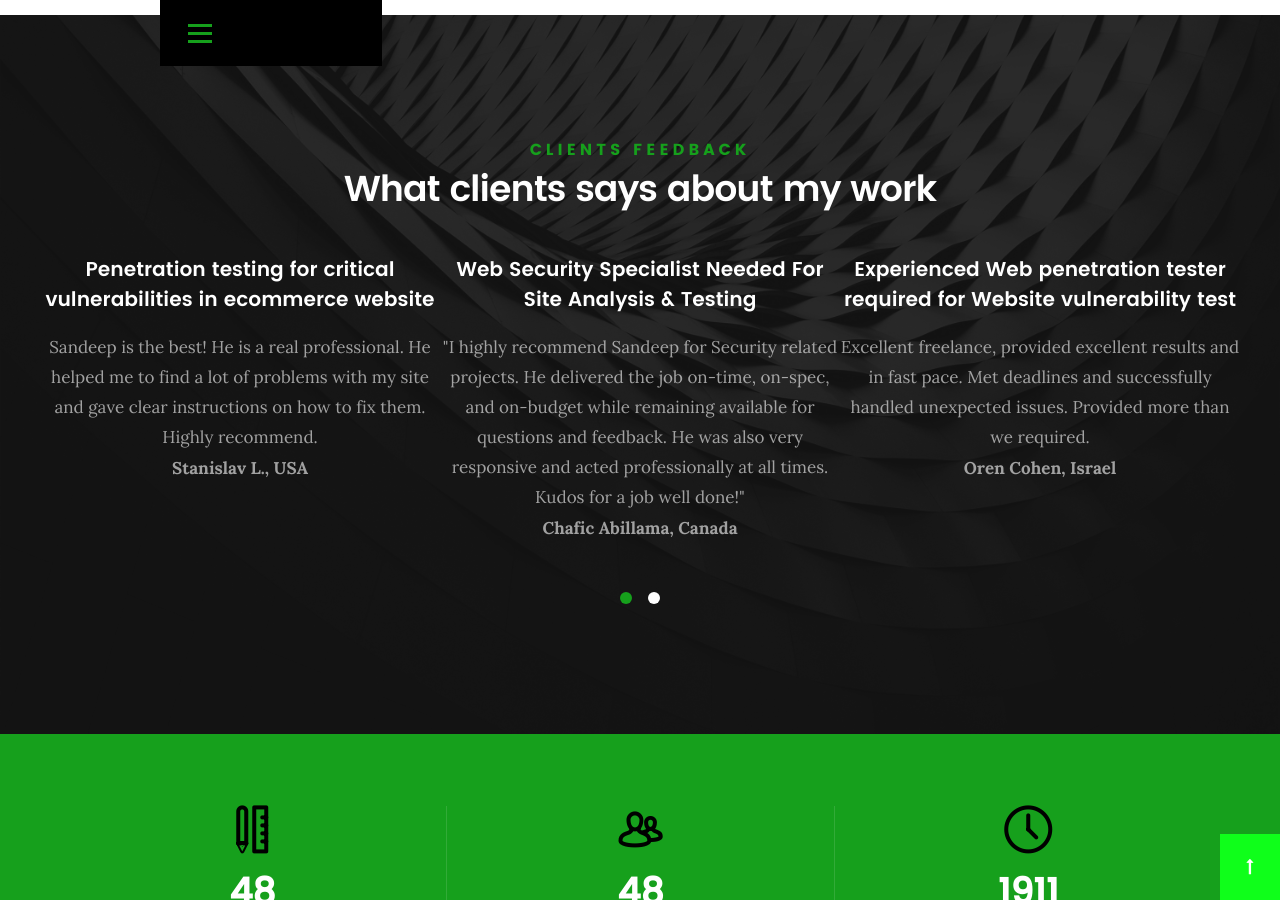
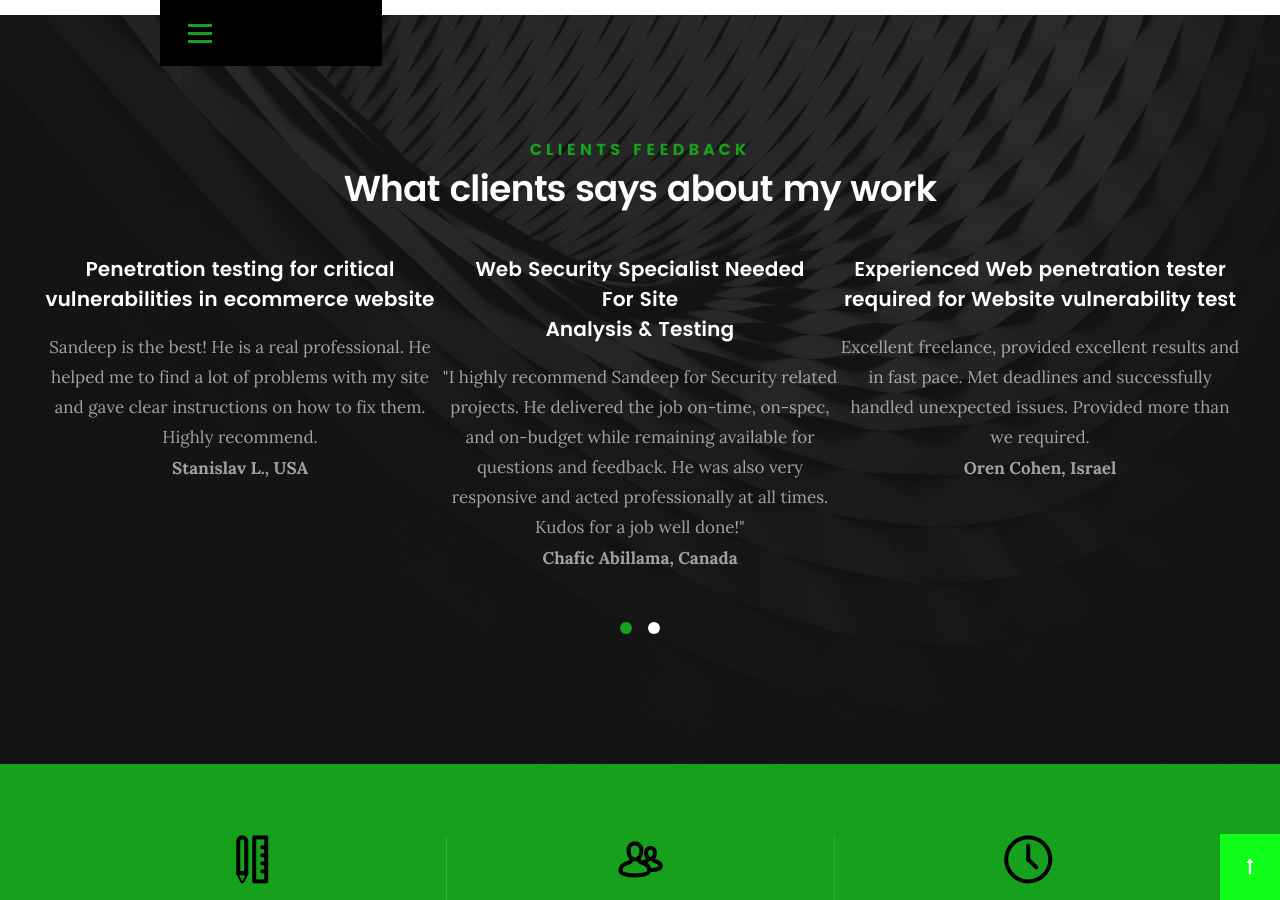
Before and after one commit to SandeepSainiProgrammer/portfolio, a Jekyll site: the page built from index.html, in a window 1280 px wide and 900 px high, scrolled down 6194 px. Built offline with Jekyll 4.4.1, drawn with Linux system fonts in a browser that asks for light colours; some web fonts are replaced.

```diff
--- a/index.html
+++ b/index.html
@@ -515,7 +515,7 @@ permalink: /
 
 			<div class="service-content">
 
-					<h3>Web Security Specialist Needed For Site Analysis & Testing</h3>
+					<h3>Web Security Specialist Needed<br> For Site <br> Analysis & Testing</h3>
 
 					<p class="desc">"I highly recommend Sandeep for Security related projects. He delivered the job on-time, on-spec, and on-budget while remaining available for questions and feedback. He was also very responsive and acted professionally at all times. Kudos for a job well done!"
 					<br><b>Chafic Abillama, Canada</b><br>
```
